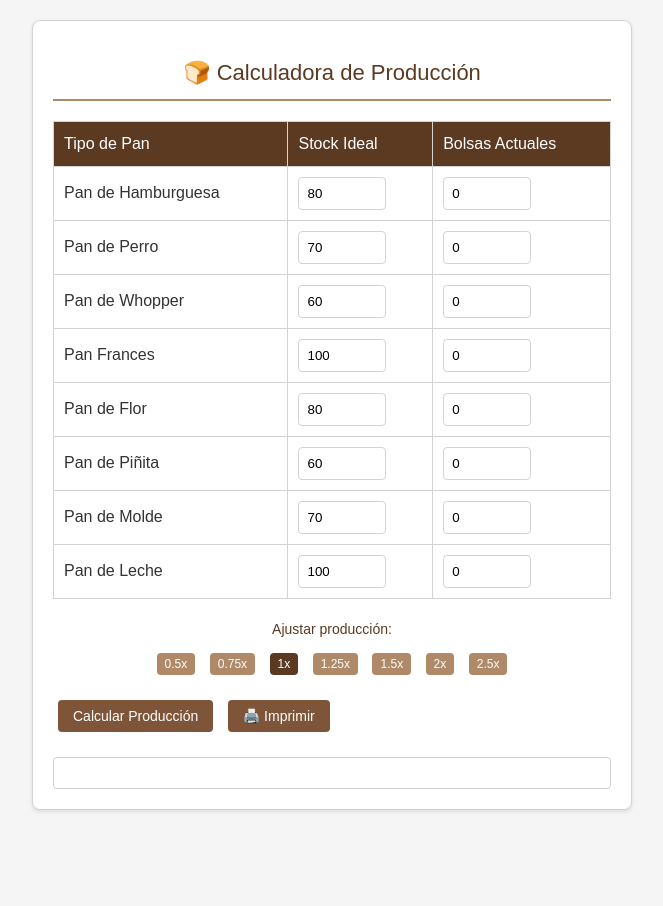
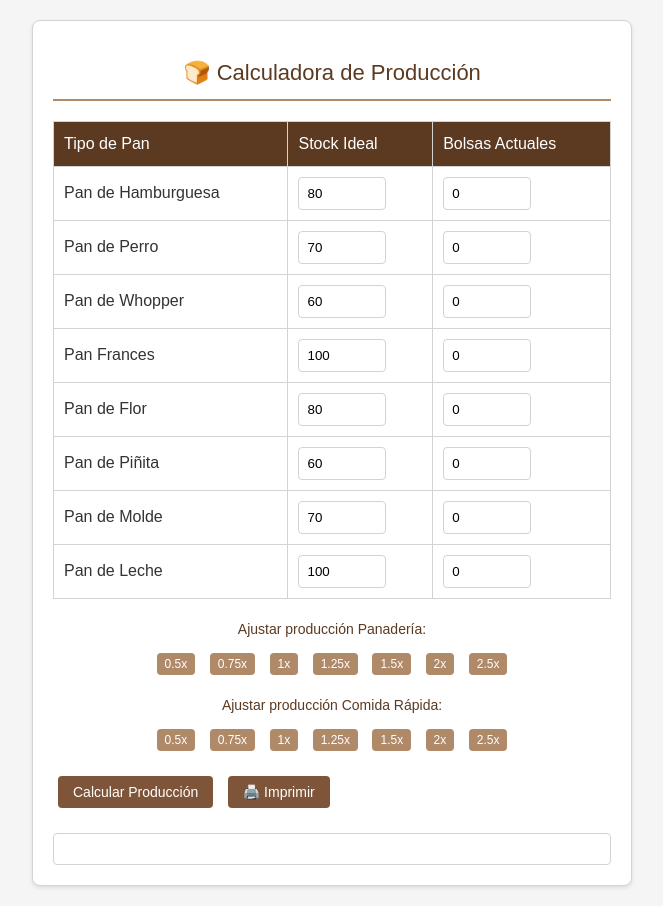
Before and after one commit to Ajazzan/produccionpm, a plain HTML site: page index.html in a window 1280 px wide. Shown: the whole page, without its empty margins (308-971 px from the left). Before the commit the page ends 830 px from the top, so only its background shows below. Drawn offline with Linux system fonts and the light colour scheme.

Commit message:
Update index.html

```diff
--- a/index.html
+++ b/index.html
@@ -1,4 +1,3 @@
-
 <!DOCTYPE html>
 <html lang="es">
 <head>
@@ -21,19 +20,34 @@
             <!-- Filas generadas por JavaScript -->
         </table>
 
-        <!-- Selector de Multiplicador -->
-<div class="multiplicador">
-    <p>Ajustar producción:</p>
-    <div class="botones-multiplicador">
-        <button onclick="cambiarMultiplicador(0.5)">0.5x</button>
-        <button onclick="cambiarMultiplicador(0.75)">0.75x</button>
-        <button onclick="cambiarMultiplicador(1)" class="activo">1x</button>
-        <button onclick="cambiarMultiplicador(1.25)">1.25x</button>
-        <button onclick="cambiarMultiplicador(1.5)">1.5x</button>
-        <button onclick="cambiarMultiplicador(2)">2x</button>
-        <button onclick="cambiarMultiplicador(2.5)">2.5x</button>
-    </div>
-</div>
+        <!-- Selector de Multiplicadores -->
+        <div class="multiplicadores-container">
+            <div class="multiplicador">
+                <p>Ajustar producción Panadería:</p>
+                <div class="botones-multiplicador">
+                    <button onclick="cambiarMultiplicadorPanaderia(0.5)">0.5x</button>
+                    <button onclick="cambiarMultiplicadorPanaderia(0.75)">0.75x</button>
+                    <button onclick="cambiarMultiplicadorPanaderia(1)" class="activo-panaderia">1x</button>
+                    <button onclick="cambiarMultiplicadorPanaderia(1.25)">1.25x</button>
+                    <button onclick="cambiarMultiplicadorPanaderia(1.5)">1.5x</button>
+                    <button onclick="cambiarMultiplicadorPanaderia(2)">2x</button>
+                    <button onclick="cambiarMultiplicadorPanaderia(2.5)">2.5x</button>
+                </div>
+            </div>
+
+            <div class="multiplicador">
+                <p>Ajustar producción Comida Rápida:</p>
+                <div class="botones-multiplicador">
+                    <button onclick="cambiarMultiplicadorRapida(0.5)">0.5x</button>
+                    <button onclick="cambiarMultiplicadorRapida(0.75)">0.75x</button>
+                    <button onclick="cambiarMultiplicadorRapida(1)" class="activo-rapida">1x</button>
+                    <button onclick="cambiarMultiplicadorRapida(1.25)">1.25x</button>
+                    <button onclick="cambiarMultiplicadorRapida(1.5)">1.5x</button>
+                    <button onclick="cambiarMultiplicadorRapida(2)">2x</button>
+                    <button onclick="cambiarMultiplicadorRapida(2.5)">2.5x</button>
+                </div>
+            </div>
+        </div>
 
         <!-- Botones -->
         <button onclick="calcular()">Calcular Producción</button>
```
